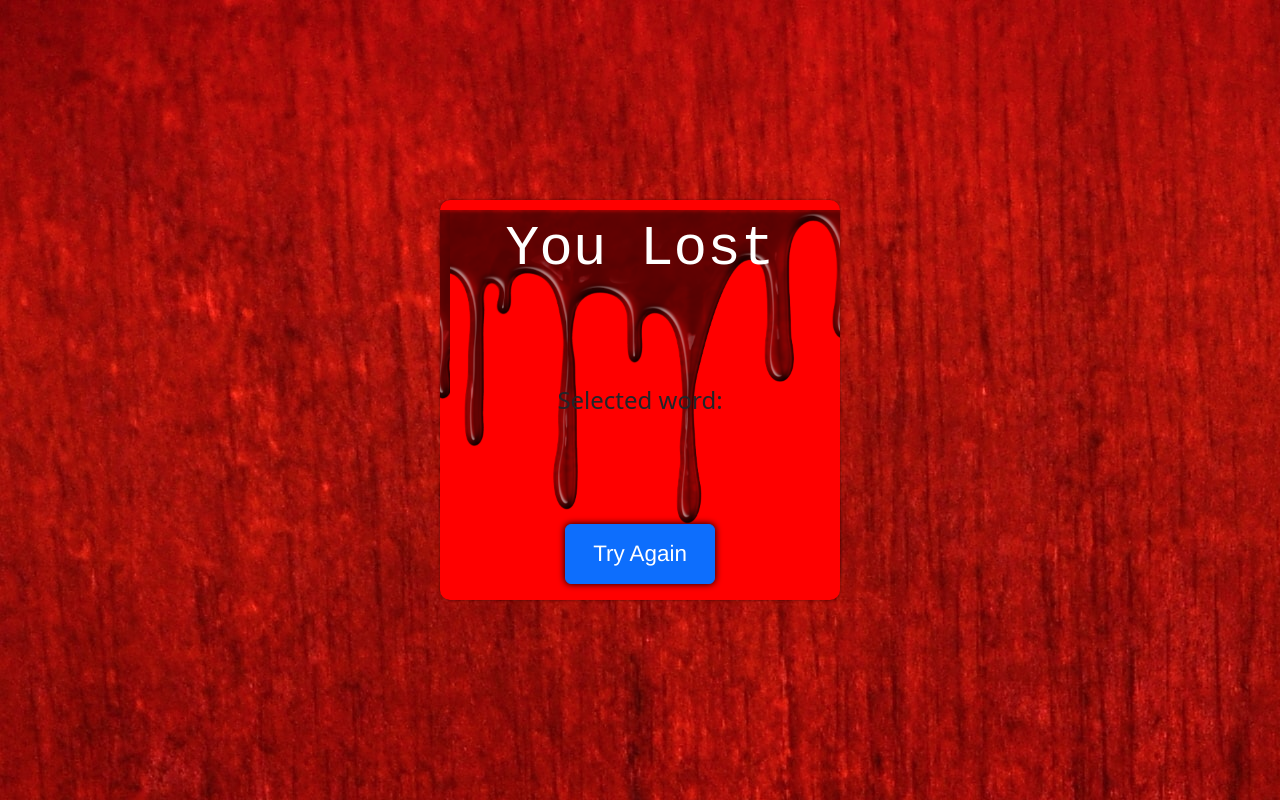
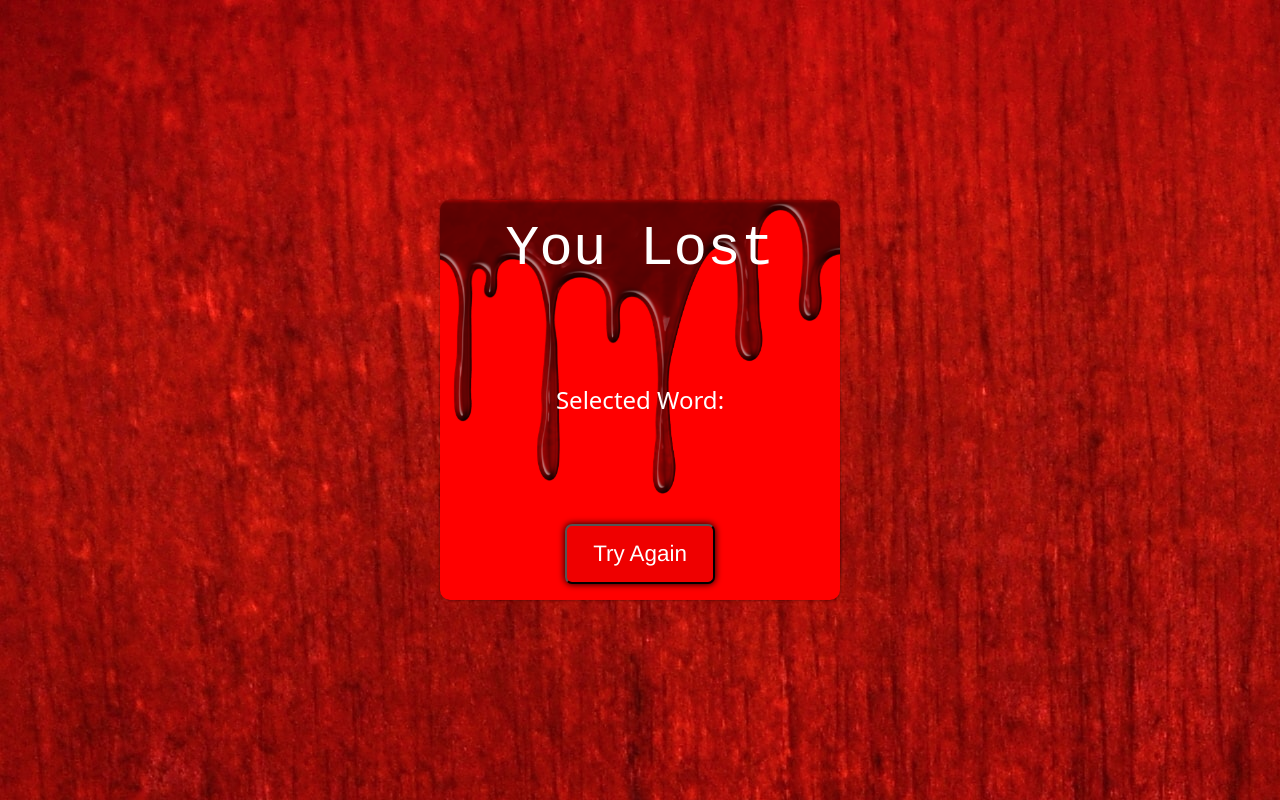
Before and after one commit to hossein-ansari/Hang-man, a React (Create React App) app: page / in a window 1280 px wide. Built offline with nearby package versions, Linux system fonts and the light colour scheme; no server answers.

Commit message:
add new image

```diff
--- a/src/components/LostPopUp.js
+++ b/src/components/LostPopUp.js
@@ -8,21 +8,13 @@ export default function LostPopUp() {
       <div className="LostPop-up">
         <h1 className="lostWord">You Lost</h1>
         <p className="selectedWord">Selected word: {data.mainWord}</p>
-        {/* <button className="reloadBtn"
+        <button className="reloadBtn"
         onClick={() => {
           window.location.reload(false);
         }}>
             Try Again
-      </button> */}
-        <button
-          onClick={() => {
-            window.location.reload(false);
-          }}
-          type="button"
-          class="btn btn-primary reloadBtn"
-        >
-          Try Again
-        </button>
+      </button>
+
       </div>
     </div>
   );
--- a/src/style/LostPopUp.css
+++ b/src/style/LostPopUp.css
@@ -1,9 +1,9 @@
 .LostPopUpComponent {
-    height: 100vh;
-    margin: 0;
-    background-image: url(../image//bangsal-nam-9HMGyZJfrk8-unsplash.jpg);
-    display: flex;
-    align-items: center;
+  height: 100vh;
+  margin: 0;
+  background-image: url(../image//bangsal-nam-9HMGyZJfrk8-unsplash.jpg);
+  display: flex;
+  align-items: center;
 }
 .LostPop-up {
   width: 400px;
@@ -18,10 +18,9 @@
   box-shadow: 0 0 3px 0 rgba(0, 0, 0, 0.477);
   border-radius: 10px;
   background-image: url(../image/blood.png);
-  background-position: 10px 10px ;
-  background-size: cover;
+  background-size: 500px;
+  background-repeat: no-repeat;
 }
-
 
 .lostWord {
   font-family: "Courier New", Courier, monospace;
@@ -29,6 +28,8 @@
   color: white;
 }
 .selectedWord {
+  color: white;
+    text-transform: capitalize;
   font-size: 1.5rem;
 }
 .reloadBtn {
@@ -36,6 +37,13 @@
   font-size: 1.4rem;
   width: 150px;
   height: 60px;
+  border-radius: 7px;
   box-shadow: 0 0 7px 0 rgb(0, 0, 0);
   color: white;
+  background-color: rgb(239, 0, 0);
 }
+.reloadBtn:hover{
+    background-color: rgb(194, 0, 0);
+    font-size: 1.5rem;
+    transition: 0.3s ease-in-out;
+}
```
